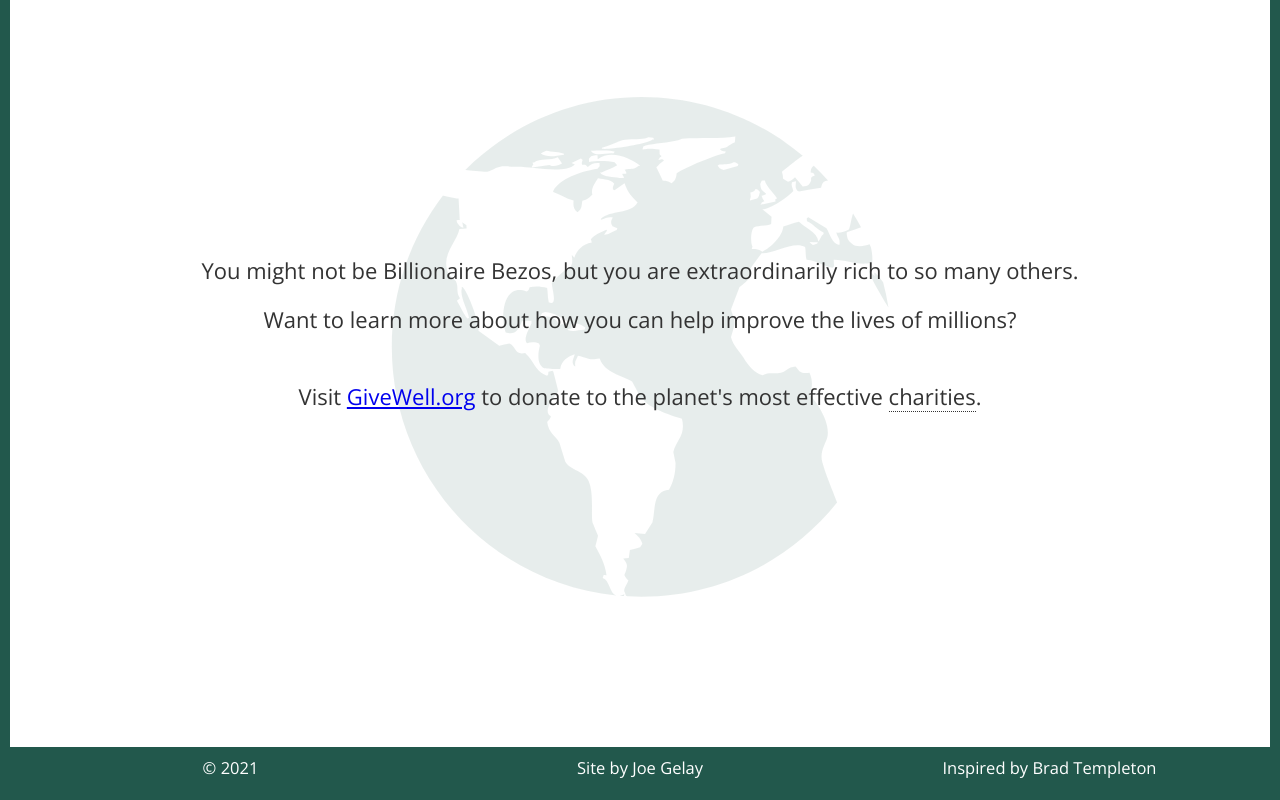
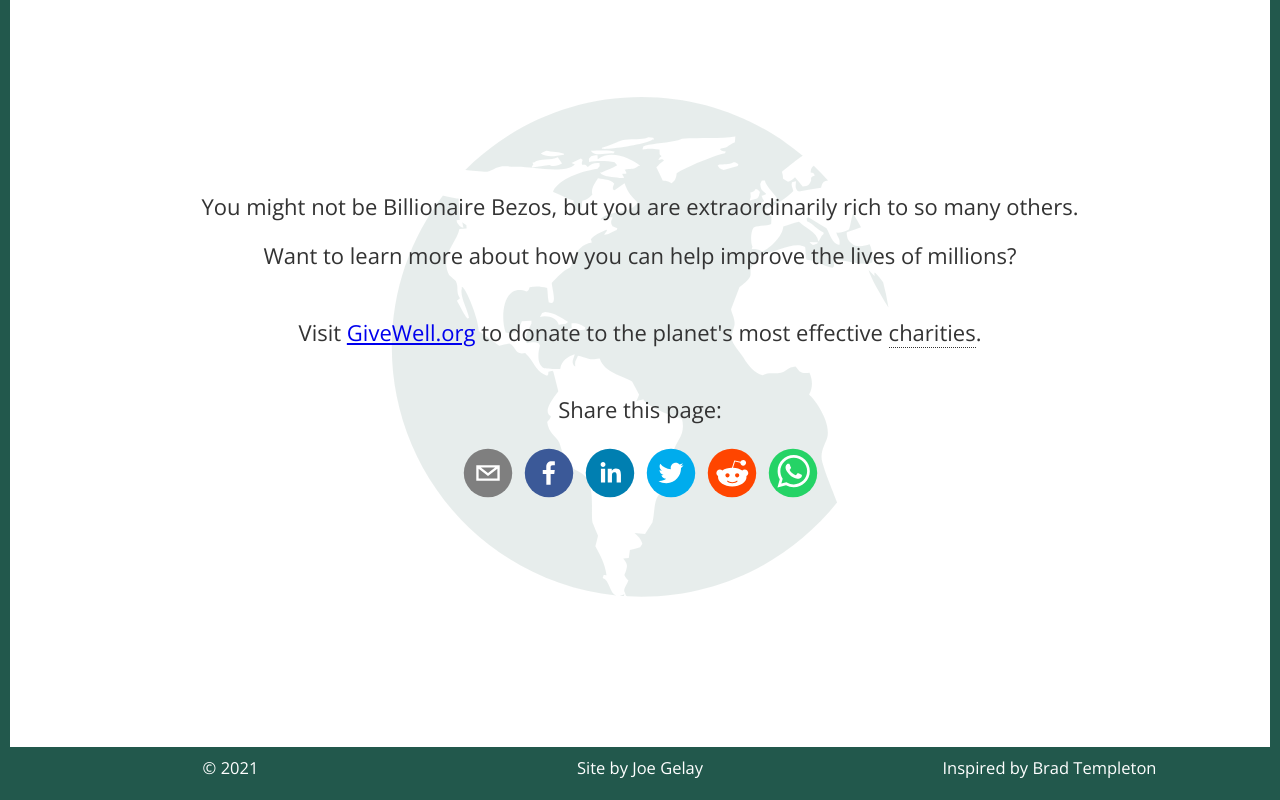
Before and after one commit to joegelay/you-vs-a-billionaire, a React (Create React App) app: page / in a window 1280 px wide. Shown: the part 6463-7263 px from the top of the page. Built offline with nearby package versions, Linux system fonts and the light colour scheme; a web font is replaced by a local one.

Commit message:
add meta and styling to social share buttons

```diff
--- a/src/App.css
+++ b/src/App.css
@@ -277,3 +277,7 @@
   margin: auto;
   text-align: center;
 }
+
+.share-buttons-wrapper button {
+  margin: 0 0.25rem;
+}
--- /dev/null
+++ b/src/components/SocialShareButtons.js
@@ -0,0 +1,49 @@
+import {
+  EmailShareButton,
+  FacebookShareButton,
+  LinkedinShareButton,
+  TwitterShareButton,
+  RedditShareButton,
+  WhatsappShareButton,
+  EmailIcon,
+  FacebookIcon,
+  LinkedinIcon,
+  TwitterIcon,
+  RedditIcon,
+  WhatsappIcon,
+} from "react-share";
+
+export default function SocialShareButtons() {
+  const iconSize = 50;
+  const url = "http://youvsabillionaire.com";
+  const emailSubj = "Check out this website...";
+  const emailBody = "You vs. A Billionaire: ";
+  const quote =
+    "In 2020, Jeff Bezos's net worth grew by an estimated $75 billion. See how you stack up.";
+  return (
+    <div className="row flex-row share-buttons-wrapper">
+      <EmailShareButton url={url} subject={emailSubj} body={emailBody}>
+        <EmailIcon size={iconSize} round="true"></EmailIcon>
+      </EmailShareButton>
+      <FacebookShareButton url={url} quote={quote}>
+        <FacebookIcon size={iconSize} round="true"></FacebookIcon>
+      </FacebookShareButton>
+      <LinkedinShareButton url={url} title={quote} summary={quote}>
+        <LinkedinIcon size={iconSize} round="true"></LinkedinIcon>
+      </LinkedinShareButton>
+      <TwitterShareButton
+        url={url}
+        title={quote}
+        hashtags={["billionaire", "inequality", "bezos"]}
+      >
+        <TwitterIcon size={iconSize} round="true"></TwitterIcon>
+      </TwitterShareButton>
+      <RedditShareButton url={url} title={quote}>
+        <RedditIcon size={iconSize} round="true"></RedditIcon>
+      </RedditShareButton>
+      <WhatsappShareButton url={url} title={quote}>
+        <WhatsappIcon size={iconSize} round="true"></WhatsappIcon>
+      </WhatsappShareButton>
+    </div>
+  );
+}
--- a/src/pages/PageTen.js
+++ b/src/pages/PageTen.js
@@ -1,3 +1,5 @@
+import SocialShareButtons from "../components/SocialShareButtons";
+
 export default function PageTen() {
   return (
     <div className="page page-ten globe-background">
@@ -23,6 +25,8 @@
             to donate to the planet's most effective{" "}
             <span className="dotted">charities</span>.
           </h2>
+          <h3>Share this page:</h3>
+          <SocialShareButtons></SocialShareButtons>
         </div>
       </div>
     </div>
```
